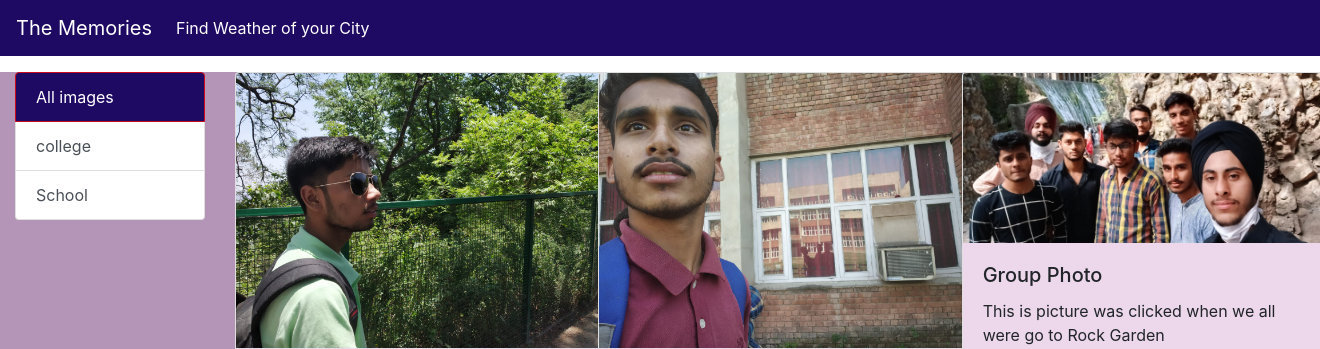
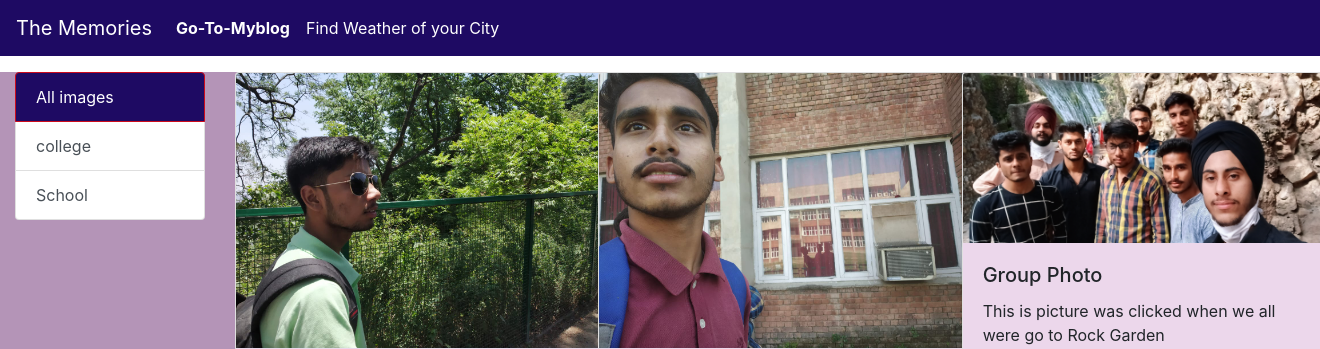
Before and after one commit to rajukumar2152/the-memory1, a Django app: page / in a window 1320 px wide; the page is wider, and only the part inside the window is pictured. Shown: the top 349 px of that part. Run offline with Django 3.2, Linux system fonts and the light colour scheme; data comes from the database, SQL or seed files in the repository; both versions use the stored data as it was after the commit; some libraries are stand-ins or nearby versions.

Commit message:
some more Images are added

```diff
--- a/templates/navbar.html
+++ b/templates/navbar.html
@@ -9,6 +9,9 @@
         <!-- <li class="nav-item active">
           <a class="nav-link" href="https://the-memory.herokuapp.com">Home <span class="sr-only">(current)</span></a>
         </li> -->
+        <li class="nav-item active">
+          <a class="nav-link" href="https://rajublog.herokuapp.com/"><b>Go-To-Myblog</b></a>
+        </li>
         <li class="nav-item active">
           <a class="nav-link" href="https://city-weather-finder-page.herokuapp.com/">Find Weather of your City</a>
         </li>
```
Also changed, not shown: db.sqlite3, media/images/10_th_school.jpg (added), media/images/1609756979102_NFyFZhd.jpeg (added), media/images/1609756979102_VTe9zf4.jpeg (added), media/images/IMG-20190530-WA0056.jpg (added), media/images/IMG-20190530-WA0076.jpg (added), media/images/IMG-20190530-WA0147_8DLyUsf.jpg (added), media/images/IMG-20190530-WA0192.jpg (added), media/images/IMG_20210311_142250_tM2IaQa.jpg (added), media/images/download__2_.png (added).
